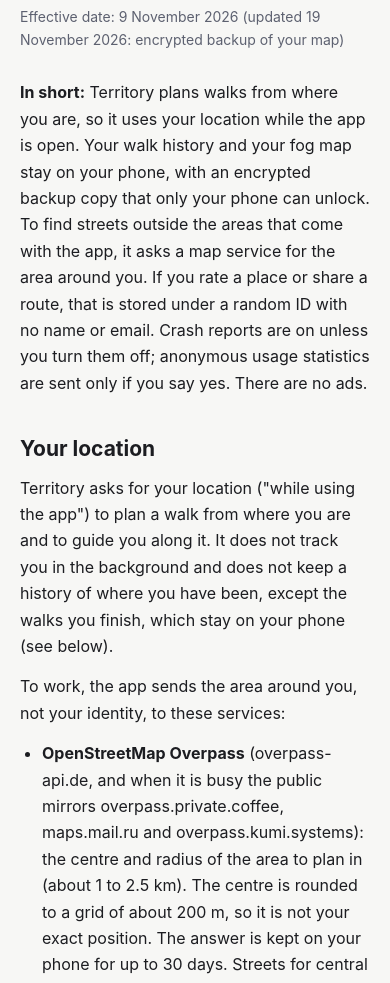
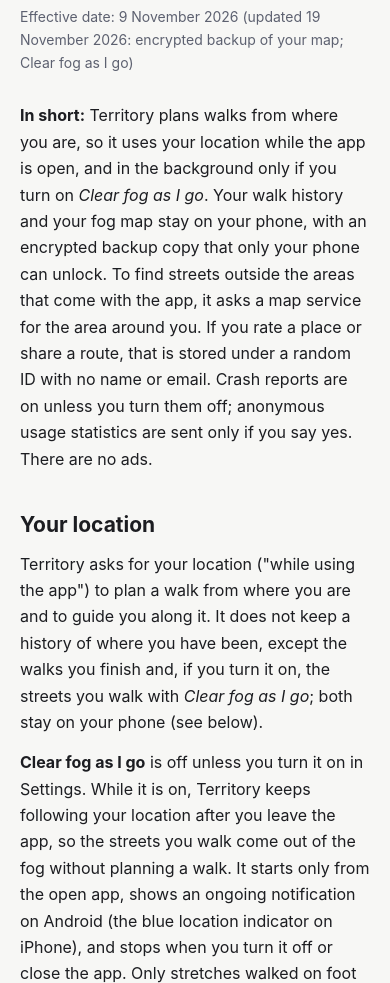
Before and after one commit to haloapps-dev/haloapps-dev.github.io, a plain HTML site: page territory/privacy.html in a window 390 px wide. Shown: the part 95-1078 px from the top of the page. Drawn offline with Linux system fonts and the light colour scheme.

Commit message:
Territory privacy: Clear fog as I go (opt-in background location, stays on the phone)
Co-Authored-By: Claude Opus 5.5 <noreply@anthropic.com>
Claude-Session: https://claude.ai/code/session_012hpveeUeeHCXiTFXJKcQKM

```diff
--- a/territory/privacy.html
+++ b/territory/privacy.html
@@ -17,9 +17,10 @@
   </header>
   <main class="wrap">
     <h1>Territory privacy policy</h1>
-    <p class="meta">Effective date: 9 November 2026 (updated 19 November 2026: encrypted backup of your map)</p>
+    <p class="meta">Effective date: 9 November 2026 (updated 19 November 2026: encrypted backup of your map; Clear fog as I go)</p>
 <p><strong>In short:</strong> Territory plans walks from where you are,
-so it uses your location while the app is open. Your walk history and
+so it uses your location while the app is open, and in the background
+only if you turn on <em>Clear fog as I go</em>. Your walk history and
 your fog map stay on your phone, with an encrypted backup copy that only
 your phone can unlock. To find streets outside the areas that
 come with the app, it asks a map service for the area around you. If you rate a place or
@@ -29,9 +30,20 @@ statistics are sent only if you say yes. There are no ads.</p>
 
 <h2 id="location">Your location</h2>
 <p>Territory asks for your location ("while using the app") to plan a
-walk from where you are and to guide you along it. It does not track you
-in the background and does not keep a history of where you have been,
-except the walks you finish, which stay on your phone (see below).</p>
+walk from where you are and to guide you along it. It does not keep a
+history of where you have been, except the walks you finish and, if you
+turn it on, the streets you walk with <em>Clear fog as I go</em>; both
+stay on your phone (see below).</p>
+<p><strong>Clear fog as I go</strong> is off unless you turn it on in
+Settings. While it is on, Territory keeps following your location after
+you leave the app, so the streets you walk come out of the fog without
+planning a walk. It starts only from the open app, shows an ongoing
+notification on Android (the blue location indicator on iPhone), and
+stops when you turn it off or close the app. Only stretches walked on
+foot are kept, as lines on your map on your phone and in the encrypted
+backup below; nothing about them is sent anywhere else. Where your phone
+doesn't have the streets yet, it asks the map service below for them in
+the same way as when planning a walk.</p>
 <p>To work, the app sends the area around you, not your identity, to
 these services:</p>
 <ul>
@@ -141,7 +153,9 @@ a week without a walk. Nothing is sent to set it up.</p>
 <h2 id="what-the-app-does-not-do">What the app does not do</h2>
 <ul>
 <li>No ads or advertising SDKs, no tracking across apps or websites.</li>
-<li>No background location, contacts, camera or microphone.</li>
+<li>No background location unless you turn on <em>Clear fog as I go</em>,
+and then it stays on your phone.</li>
+<li>No contacts, camera or microphone.</li>
 <li>No selling or sharing of personal data.</li>
 </ul>
 
```
